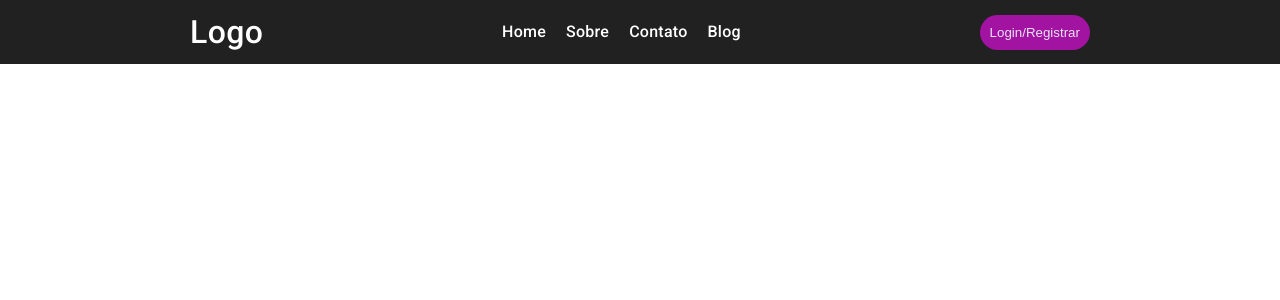
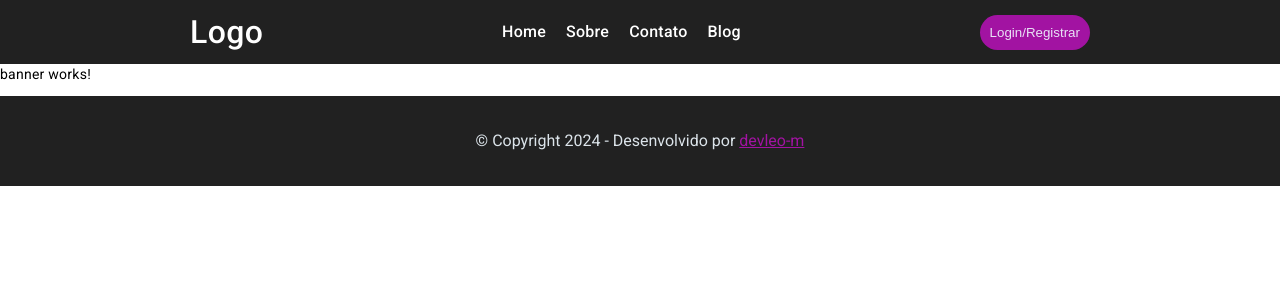
Before and after one commit to devleo-m/quickpanel, an Angular app in the folder frontend/quickpanel-front/: page / in a window 1280 px wide. Shown: the top 300 px of the page. Built offline with nearby package versions, Linux system fonts and the light colour scheme.

Commit message:
Footer completo

```diff
--- a/frontend/quickpanel-front/src/app/app.component.html
+++ b/frontend/quickpanel-front/src/app/app.component.html
@@ -1,2 +1,3 @@
 <app-header></app-header>
 <router-outlet />
+<app-footer></app-footer>
--- a/frontend/quickpanel-front/src/app/app.component.ts
+++ b/frontend/quickpanel-front/src/app/app.component.ts
@@ -1,6 +1,8 @@
 import { Component } from '@angular/core';
 import { RouterOutlet } from '@angular/router';
 import { HeaderComponent } from './components/index/header/header.component';
+import { BannerComponent } from './components/index/banner/banner.component';
+import { FooterComponent } from './components/index/footer/footer.component';
 
 @Component({
   selector: 'app-root',
@@ -8,6 +10,8 @@ import { HeaderComponent } from './components/index/header/header.component';
   imports: [
     RouterOutlet,
     HeaderComponent,
+    BannerComponent,
+    FooterComponent,
   ],
   templateUrl: './app.component.html',
   styleUrl: './app.component.scss'
--- a/frontend/quickpanel-front/src/app/app.routes.ts
+++ b/frontend/quickpanel-front/src/app/app.routes.ts
@@ -1,3 +1,7 @@
 import { Routes } from '@angular/router';
+import { BannerComponent } from "./components/index/banner/banner.component";
 
-export const routes: Routes = [];
+export const routes: Routes = [{
+    path: '',
+    component: BannerComponent
+}];
--- /dev/null
+++ b/frontend/quickpanel-front/src/app/components/index/banner/banner.component.html
@@ -0,0 +1 @@
+<p>banner works!</p>
--- /dev/null
+++ b/frontend/quickpanel-front/src/app/components/index/footer/footer.component.html
@@ -0,0 +1,5 @@
+<footer>
+    <div class="container">
+        <h1>© Copyright 2024 - Desenvolvido por <span><a href="https://github.com/devleo-m"  class="github-link" target="_blank">devleo-m</a></span></h1>
+    </div>
+</footer>
--- /dev/null
+++ b/frontend/quickpanel-front/src/app/components/index/footer/footer.component.scss
@@ -0,0 +1,15 @@
+footer{
+    width: 100%;
+    background-color: #212121;
+
+    h1{
+        color: rgba(240, 248, 255, 0.907);
+        font-size: 1rem;
+        margin: 0;
+
+        span a{
+            color: #a213a2;
+            cursor: pointer;
+        }
+    }
+}
--- a/frontend/quickpanel-front/src/styles.scss
+++ b/frontend/quickpanel-front/src/styles.scss
@@ -7,4 +7,7 @@ body { margin: 0; font-family: Roboto, "Helvetica Neue", sans-serif; }
     display: flex;
     width: 100%;
     justify-content: center;
+    align-items: center !important;
+    height: 90px;
+    background-color: #212121;
 }
```
Also changed, not shown: frontend/quickpanel-front/src/app/components/index/banner/banner.component.ts (added, +12 -0 lines), frontend/quickpanel-front/src/app/components/index/footer/footer.component.ts (added, +12 -0 lines), frontend/quickpanel-front/src/app/components/index/banner/banner.component.scss (added).
